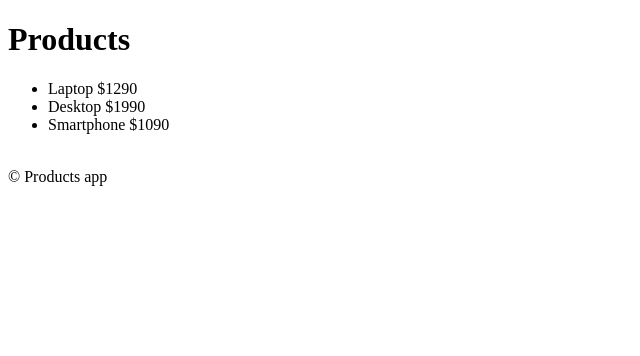
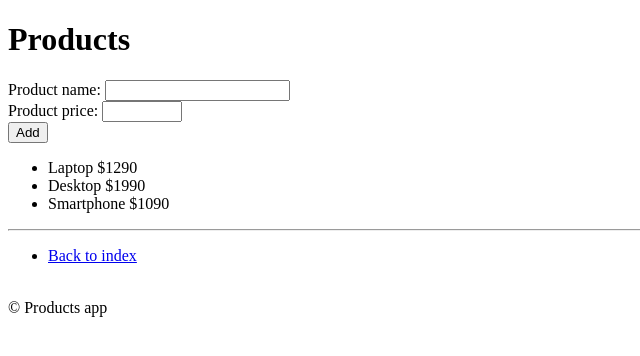
Before and after one commit to CarAndAsh/Project_with_HTMX, a Flask app: page /products/ in a window 1280 px wide. Shown: the top 356 px of the page, without its empty margins (0-640 px from the left). Run offline with Flask 3, Linux system fonts and the light colour scheme.

Commit message:
Create product on product list page

```diff
--- a/rest/products/crud.py
+++ b/rest/products/crud.py
@@ -27,8 +27,8 @@ class ProductStorage:
         return list(self.products.values())
 
 
-product_storage = ProductStorage()
+products_storage = ProductStorage()
 
 prod_list = [('Laptop', 1290), ('Desktop', 1990), ('Smartphone', 1090)]
 for name, price in prod_list:
-    product_storage.add(name, price)
+    products_storage.add(name, price)
--- a/rest/products/views.py
+++ b/rest/products/views.py
@@ -1,11 +1,21 @@
-from flask import Blueprint, render_template, request
+from flask import (Blueprint, render_template, request, redirect, url_for)
 
-from .crud import product_storage
+from .crud import products_storage
 
 products_app = Blueprint('products_app', __name__)
 
 
 @products_app.get('/', endpoint='list')
 def get_products_list():
-    products = product_storage.get_list()
+    products = products_storage.get_list()
     return render_template('products/list.html', products=products)
+
+
+@products_app.post('/', endpoint='create')
+def create_product():
+    product_name = request.form.get('product-name', '').strip()
+    product_price = request.form.get('product-price', '1').strip()
+    product = products_storage.add(product_name, int(product_price))
+    # products = products_storage.get_list()
+    # return render_template('products/list.html', products=products)
+    return redirect(url_for('products_app.list'))
--- a/templates/products/list.html
+++ b/templates/products/list.html
@@ -5,9 +5,23 @@
 {% endblock %}
 {% block body %}
     <h1>Products</h1>
+    <div>
+        <form method="post">
+            <div>
+                <label for="product-name">Product name: </label>
+                <input type="text" id="product-name" name="product-name" required>
+            </div>
+            <div>
+                <label for="product-price"> Product price: </label>
+                <input type="number" id="product-price" name="product-price" min="1" max="99999" required>
+            </div>
+            <button type="submit">Add</button>
+        </form>
+    </div>
     <ul>
         {% for product in products %}
             <li>{{ product.name }} ${{ product.price }}</li>
         {% endfor %}
     </ul>
+    {% include 'components/footer-to-index.html' %}
 {% endblock %}
```
Also changed, not shown: README.md.
